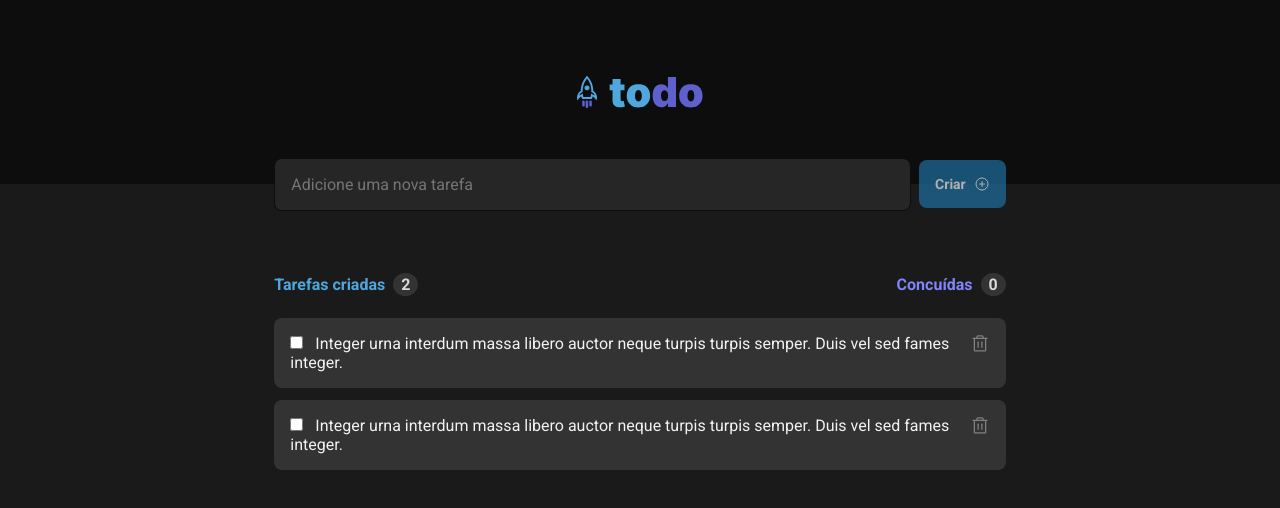
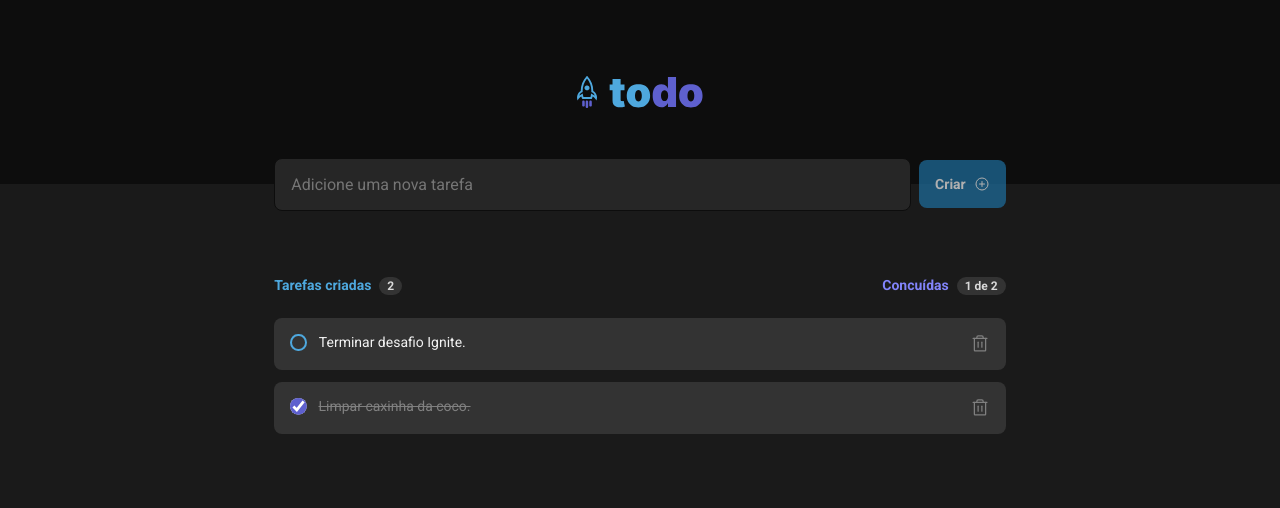
Before and after one commit to nathallye/challenge01-ignite-react, a React (Vite) app: page / in a window 1280 px wide. Shown: the top 508 px of the page. Built offline with nearby package versions, Linux system fonts and the light colour scheme.

Commit message:
Last adjustments

```diff
--- a/src/components/Form/Form.tsx
+++ b/src/components/Form/Form.tsx
@@ -11,7 +11,7 @@ export const Form = ({ onCreateNewTask }: FormProps) => {
 
   const [newTaskDescription, setNewTaskDescription] = useState("");
 
-  const handleCreateNewTask = (event: FormEvent) => {
+  const createNewTaskHandler = (event: FormEvent) => {
     event.preventDefault();
 
     setNewTaskDescription("");
@@ -19,20 +19,20 @@ export const Form = ({ onCreateNewTask }: FormProps) => {
     onCreateNewTask(newTaskDescription);
   }
 
-  const handleNewTaskChange = (event: ChangeEvent<HTMLInputElement>) => {
+  const newTaskChangeHandler = (event: ChangeEvent<HTMLInputElement>) => {
     setNewTaskDescription(event.target.value);
   }
 
   const isTaskDescriptionEmpty = newTaskDescription.length === 0;
 
   return (
-    <form onSubmit={handleCreateNewTask} className={styles.taskForm}>
+    <form onSubmit={createNewTaskHandler} className={styles.taskForm}>
       <input
         name="task"
         placeholder="Adicione uma nova tarefa"
         type="text"
         value={newTaskDescription}
-        onChange={handleNewTaskChange}
+        onChange={newTaskChangeHandler}
         required
       />
       <button type="submit" disabled={isTaskDescriptionEmpty}>
--- a/src/components/Tasks/Task.module.css
+++ b/src/components/Tasks/Task.module.css
@@ -28,6 +28,33 @@
   color: var(--ganger-500);
 }
 
+.task input {
+  width: 1.09rem;
+  height: 1.09rem;
+  border-radius: 50%;
+  border: 2px solid var(--blue-300);
+  vertical-align: middle;
+  appearance: none;
+  -webkit-appearance: none;
+  outline: none;
+  cursor: pointer;
+}
+
+.task input:checked {
+  appearance: auto;
+  clip-path: circle(50% at 50% 50%);
+  accent-color: var(--purple-700);
+}
+
 .task span {
+  width: 100%;
+  overflow-wrap: anywhere;
+  padding-right: 1rem;
   margin-left: 0.75rem;
+  font-size: 0.875rem;
 }
+
+.task .checked {
+  color: var(--gray-300);
+  text-decoration: line-through;
+}
--- a/src/components/Tasks/Task.tsx
+++ b/src/components/Tasks/Task.tsx
@@ -1,3 +1,4 @@
+import { useState } from "react";
 import { Trash } from "phosphor-react";
 
 import styles from "./Task.module.css";
@@ -5,26 +6,36 @@ import styles from "./Task.module.css";
 interface TaskProps {
   id: string;
   description: string;
+  done: boolean;
+  onTaskDone: (id: string, done: boolean) => void;
   onDeleteTask: (id: string) => void;
 }
 
-export const Task = ({ id, description, onDeleteTask }: TaskProps) => {
+export const Task = ({ id, description, done, onTaskDone, onDeleteTask }: TaskProps) => {
 
-  const handleDeleteTask = () => {
+  const [taskDone, setTaskDone] = useState(done);
+
+  const taskDoneHandler = () => {
+    onTaskDone(id, !taskDone);
+    setTaskDone(!taskDone);
+  }
+
+  const deleteTaskHandler = () => {
     onDeleteTask(id);
   }
 
   return (
     <div className={styles.task}>
-      <div>
-        <input
-          className={styles.checkbox}
-          type="checkbox"
-        />
-        <span>{description}</span>
-      </div>
+      <input
+        className={styles.checkbox}
+        type="checkbox"
+        onChange={taskDoneHandler}
+        checked={taskDone}
+      />
 
-      <button onClick={handleDeleteTask} title="Deletar tarefa">
+      <span className={taskDone ? styles.checked : ""}>{description}</span>
+
+      <button onClick={deleteTaskHandler} title="Deletar tarefa">
         <Trash size={20}/>
       </button>
     </div>
--- a/src/components/Tasks/TaskList.module.css
+++ b/src/components/Tasks/TaskList.module.css
@@ -32,11 +32,13 @@
 
 .tasksCreated span:first-of-type {
   color: var(--blue-300);
+  font-size: 0.875rem;
   font-weight: bold;
 }
 
 .tasksCompleted span:first-of-type {
   color: var(--purple-300);
+  font-size: 0.875rem;
   font-weight: bold;
 }
 
@@ -44,10 +46,11 @@
 .tasksCompleted span:last-of-type {
   background: var(--gray-400);
 
-  border-radius: 100%;
+  border-radius: 30px;
   padding: 0.125rem 0.5rem;
 
   color: var(--gray-200);
+  font-size: 0.75rem;
   font-weight: bold;
 }
 
--- a/src/components/Tasks/TaskList.tsx
+++ b/src/components/Tasks/TaskList.tsx
@@ -13,17 +13,17 @@ export const TaskList = () => {
   const [tasks, setTasks] = useState([
     {
       id: uuid(),
-      description: "Integer urna interdum massa libero auctor neque turpis turpis semper. Duis vel sed fames integer.",
+      description: "Terminar desafio Ignite.",
       done: false
     },
     {
       id: uuid(),
-      description: "Integer urna interdum massa libero auctor neque turpis turpis semper. Duis vel sed fames integer.",
+      description: "Limpar caxinha da coco.",
       done: true
     }
   ]);
 
-  const handleCreateNewTask = (descriptionNewTask: string) => {
+  const createNewTaskHandler = (descriptionNewTask: string) => {
     setTasks([...tasks, {
       id: uuid(),
       description: descriptionNewTask,
@@ -31,7 +31,20 @@ export const TaskList = () => {
     }])
   }
 
-  const deleteTask = (idTaskToDelete: string) => {
+  const taskDoneHandler = (id: string, done: boolean) => {
+    const updatedTasks = [...tasks];
+
+    const taskIndex = tasks.findIndex((task) => {
+      return task.id === id;
+    })
+
+    const task = updatedTasks[taskIndex];
+    task.done = done;
+
+    setTasks(updatedTasks);
+  }
+
+  const deleteTaskHandler = (idTaskToDelete: string) => {
     const tasksDeletingOne = tasks.filter((task) => {
       return task.id !== idTaskToDelete;
     })
@@ -39,11 +52,15 @@ export const TaskList = () => {
     setTasks(tasksDeletingOne);
   }
 
+  const completedTasks = tasks.filter((task) => {
+    return task.done;
+  })
+
   return (
     <div className={styles.container}>
       <div>
         <Form
-          onCreateNewTask={handleCreateNewTask}
+          onCreateNewTask={createNewTaskHandler}
         />
 
         <div className={styles.tasks}>
@@ -54,7 +71,7 @@ export const TaskList = () => {
             </div>
             <div className={styles.tasksCompleted}>
               <span>Concuídas</span>
-              <span>0</span>
+              <span>{completedTasks.length} de {tasks.length}</span>
             </div>
           </header>
 
@@ -73,7 +90,9 @@ export const TaskList = () => {
                   key={task.id}
                   id={task.id}
                   description={task.description}
-                  onDeleteTask={deleteTask}
+                  onDeleteTask={deleteTaskHandler}
+                  done={task.done}
+                  onTaskDone={taskDoneHandler}
                 />
               )
             })
```
